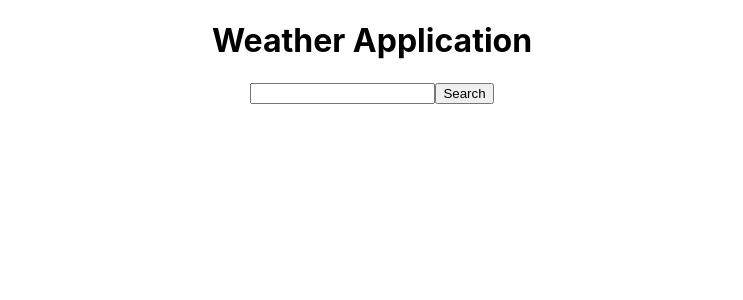
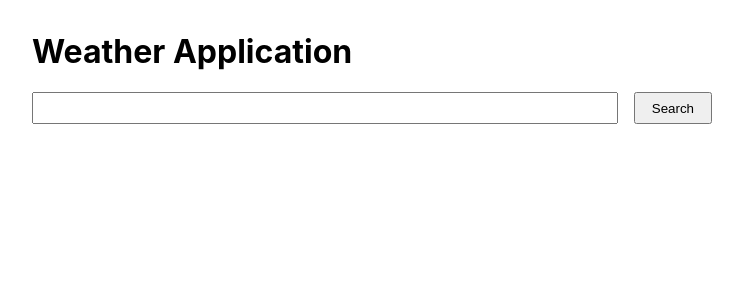
Before and after one commit to TheVaxly/weather-test, a React (Create React App) app: page / in a window 1280 px wide. Shown: the top 300 px of the page, without its empty margins (268-1011 px from the left). Built offline with nearby package versions, Linux system fonts and the light colour scheme; what miragejs would draw is missing.

Commit message:
Otsingu komponendi kujundamine

```diff
--- a/src/App.css
+++ b/src/App.css
@@ -1,38 +1,4 @@
 .App {
-  text-align: center;
+  width: 680px;
+  margin: 2rem auto;
 }
-
-.App-logo {
-  height: 40vmin;
-  pointer-events: none;
-}
-
-@media (prefers-reduced-motion: no-preference) {
-  .App-logo {
-    animation: App-logo-spin infinite 20s linear;
-  }
-}
-
-.App-header {
-  background-color: #282c34;
-  min-height: 100vh;
-  display: flex;
-  flex-direction: column;
-  align-items: center;
-  justify-content: center;
-  font-size: calc(10px + 2vmin);
-  color: white;
-}
-
-.App-link {
-  color: #61dafb;
-}
-
-@keyframes App-logo-spin {
-  from {
-    transform: rotate(0deg);
-  }
-  to {
-    transform: rotate(360deg);
-  }
-}
--- /dev/null
+++ b/src/components/Search.css
@@ -0,0 +1,37 @@
+.input-container {
+    display: flex;
+    gap: 1rem;
+    align-items: center;
+}
+
+.input-container input {
+    padding: 0.4rem 1rem;
+    width: 100%;
+}
+
+.input-container button {
+    padding: 0.4rem 1rem;
+}
+
+.search-results {
+    margin: 0.5rem 0;
+    border: 1px solid #efefef;
+}
+
+.search-result {
+    padding: 0.4rem 0.4rem;
+    cursor: pointer;
+    font-size: 0.8rem;
+    display: flex;
+    gap: 1rem;
+    align-items: center;
+}
+
+.search-result:hover {
+    background-color: #efefef;
+}
+
+.search-result .city-location {
+    margin-left: auto;
+    color: #ccc;
+}
--- a/src/components/Search.js
+++ b/src/components/Search.js
@@ -1,8 +1,10 @@
 import React from 'react';
+import './Search.css';
 
 function Search({ query, setQuery, fetchCities }) {
   return (
-    <div>
+    <div className='search-container'>
+      <div className='input-container'>
         <input
           type="text"
           data-testid="search-input"
@@ -13,6 +15,7 @@
           Search
         </button>
       </div>
+    </div>
   );
 }
 
--- a/src/components/SearchResult.js
+++ b/src/components/SearchResult.js
@@ -1,17 +1,22 @@
 import React from 'react';
+import './Search.css';
 
 function SearchResults({ searchResults, onSelectCity }) {
   return (
-    <div data-testid="search-results">
+    searchResults.length > 0 && (
+      <div data-testid="search-result" className='search-results'>
         {searchResults.map((city) => (
           <div
+            className='search-result'
             key={`${city.lat}-${city.lon}`}
             onClick={() => onSelectCity(city)}
           >
-          {city.name}, {city.lat}, {city.lon}
+            <span className='city-name'>{city.name}</span>
+            <span className='city-location'>{city.lat}, {city.lon}</span>
           </div>
         ))}
       </div>
+    )
   );
 }
 
```
Lines whose indentation alone changed are shown as unchanged.
